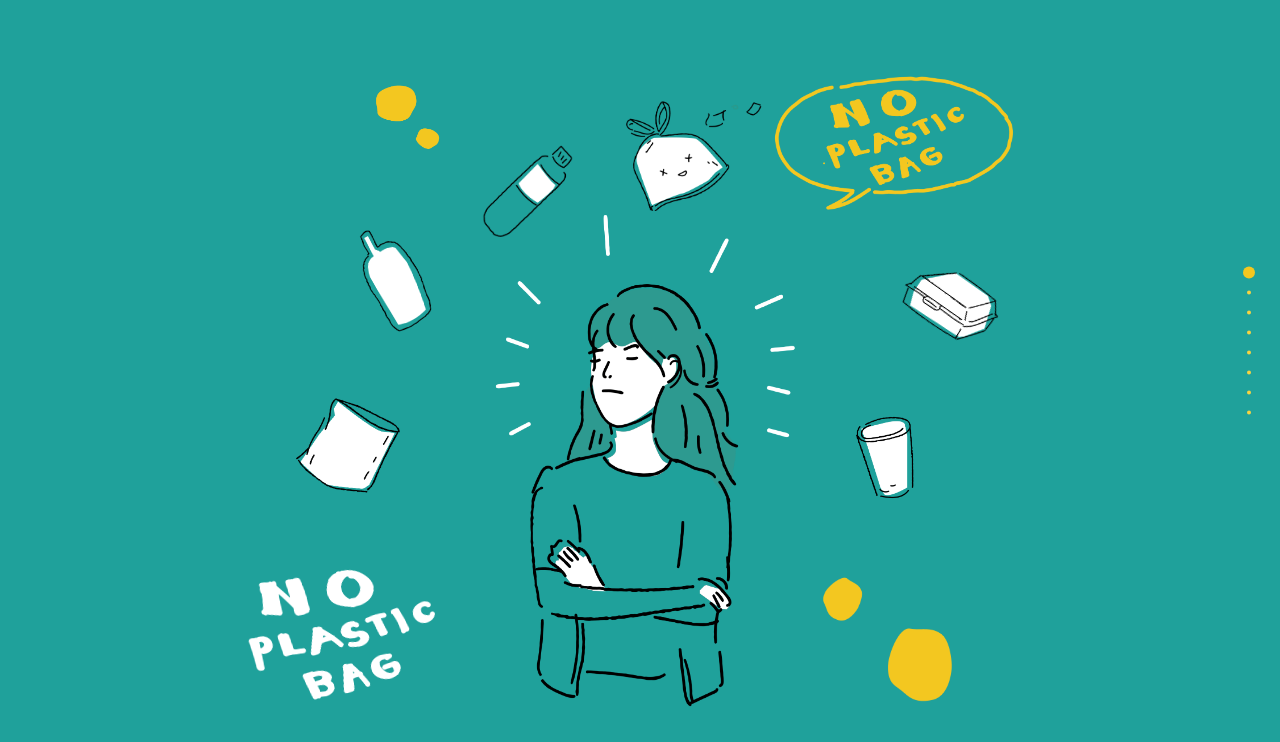
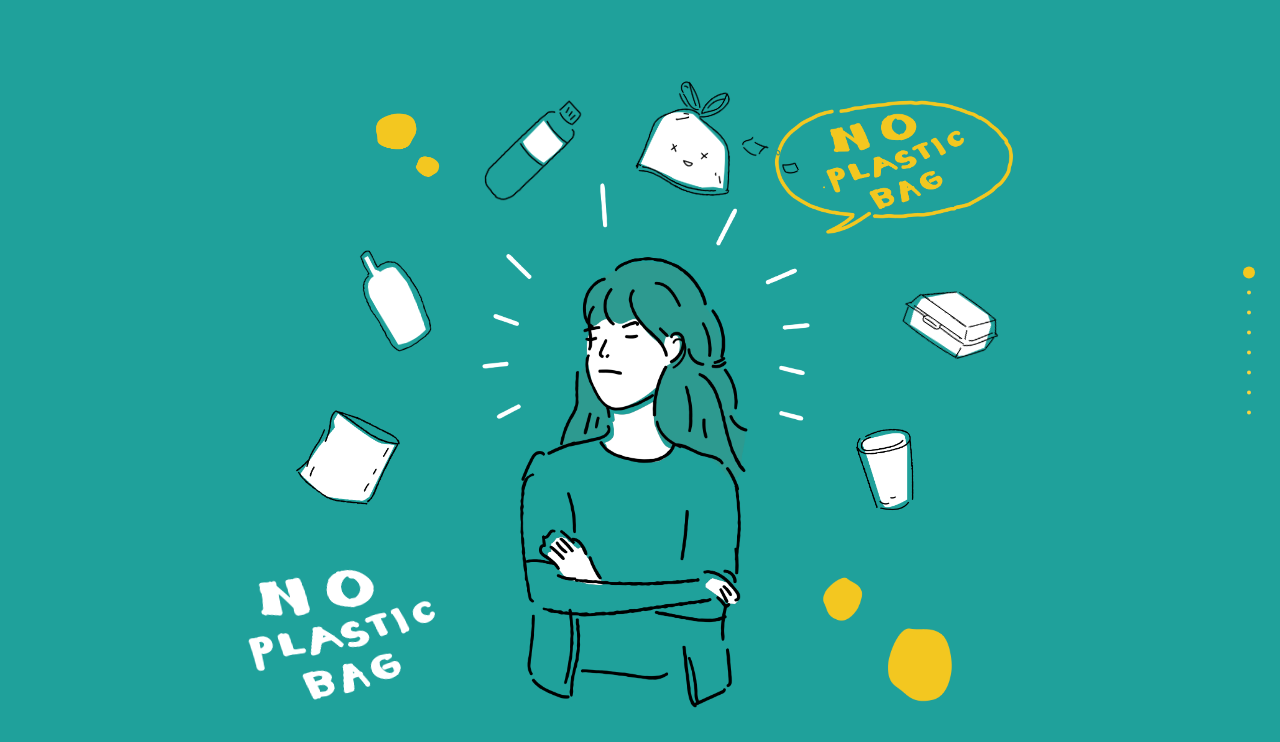
Before and after one commit to zeromarket/zeromarket.github.io, a plain HTML site: page index.html in a window 1280 px wide. Shown: the part 58-800 px from the top of the page. Drawn offline with nearby package versions, Linux system fonts and the light colour scheme; grey boxes are pictures that could not be loaded.

Commit message:
1017 程式更新

```diff
--- a/03-程式/css/main.css
+++ b/03-程式/css/main.css
@@ -396,10 +396,10 @@ body {
 
     position: absolute;
     left: 35%;
-    bottom: 62%;
-
+    /* top: 10%; */
+    bottom: 70%;
     width: 160px;
-    height: 110px;
+    height: 120px;
 }
 
 #item_4 {
@@ -409,10 +409,12 @@ body {
 
     position: absolute;
     left: 48%;
-    bottom: 62%;
+    /* top: 5%; */
+    bottom: 65%;
+    width: 160px;
+    height: 160px;
+    transform: rotate(45deg);
 
-    width: 150px;
-    height: 150px;
 }
 
 #item_text3 {
@@ -475,25 +477,25 @@ body {
 /* 人物 */
 #person_1 {
 
-    /* background-image: url('/02-圖片/首頁/生氣.png'); */
     background-size: contain;
     background-repeat: no-repeat;
-    width: 350px;
-    height: 600px;
+    /* width: 350px; */
+    height: 80Vh;
     position: absolute;
-    bottom: 25px;
+    bottom: 3%;
     left: 50%;
     transform: translate(-50%, 0px);
 }
 
 #person_2 {
-    /* background-image: url('/02-圖片/首頁/笑臉.png'); */
+
     background-size: contain;
     background-repeat: no-repeat;
-    width: 600px;
-    height: 500px;
+    /* width: 600px; */
+    height: 80Vh;
+
     position: absolute;
-    bottom: 60px;
+    bottom: 4%;
     left: 50%;
     transform: translate(-50%, 0px);
     display: none;
--- a/index.html
+++ b/index.html
@@ -88,9 +88,10 @@
         <!-- fullpage效果 -->
         <div id="fullpage">
             <!-- banner頁首動畫呈現 -->
+
             <banner class="d-flex justify-content-center align-items-center section active">
-
-                <div class="container pt-5" style="height: 100vh;">
+                <div class="anchor" style="height: 5vh;"></div>
+                <div class="container" style="height: 95vh;">
 
                     <!-- <div id="big_log" class="text-center col mt-5" style="font-size: 100px;">Zero Market</div> -->
                     <div id="item_text1"></div>
```
